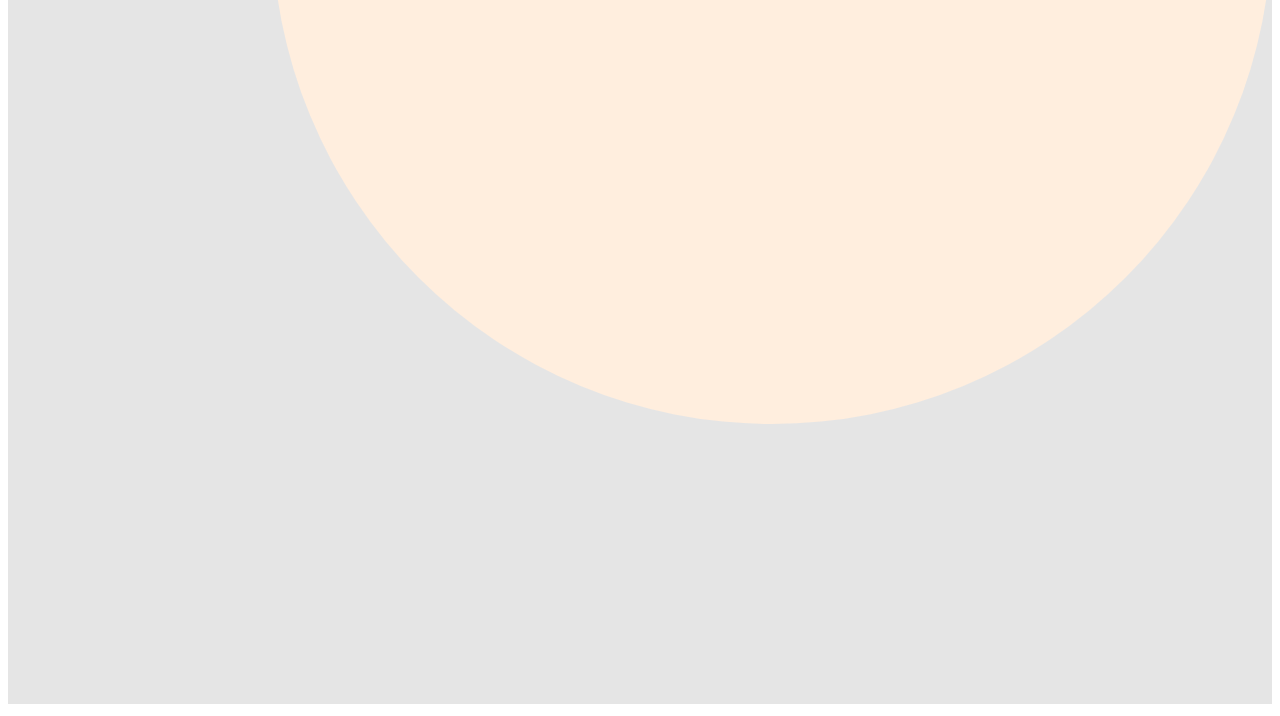
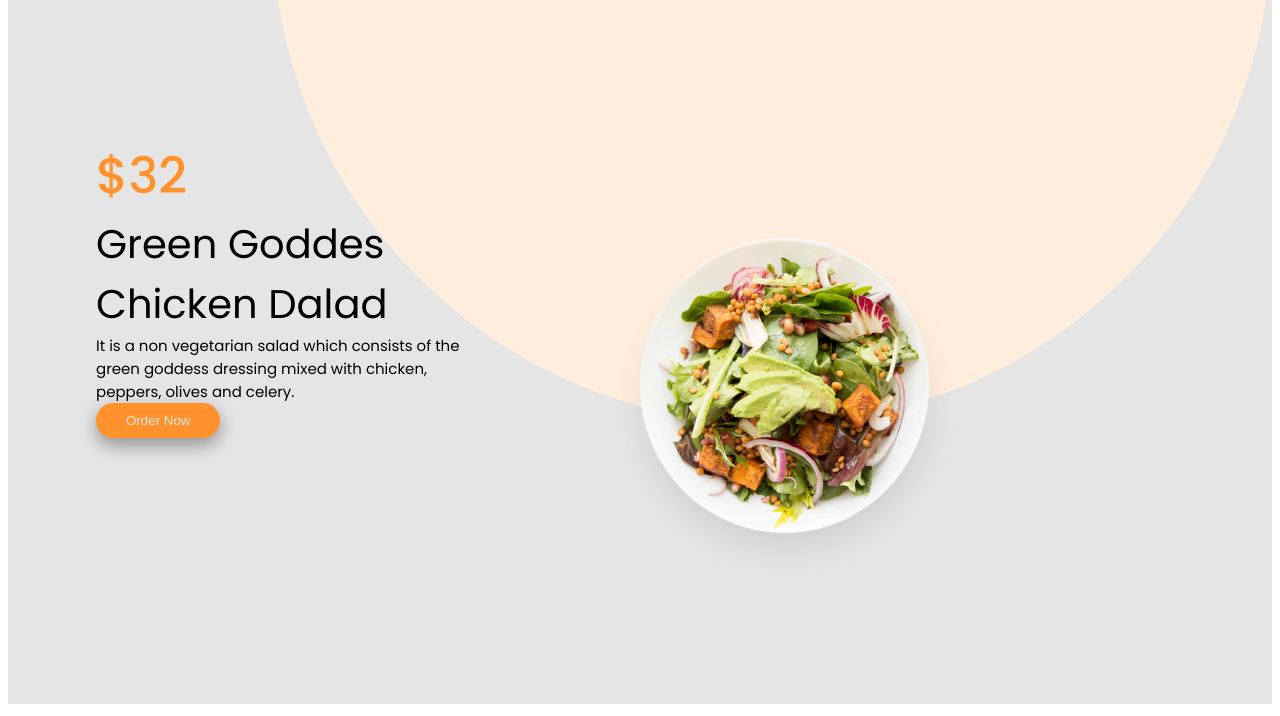
Before and after one commit to DFam1411/test_js1, a website: page testjs4/index.html in a window 1280 px wide. Shown: the part 84-800 px from the top of the page. Drawn offline with Linux system fonts and the light colour scheme.

Commit message:
added changes

```diff
--- a/testjs4/index.html
+++ b/testjs4/index.html
@@ -38,7 +38,29 @@
                 <img src="./images/log-icon.png" alt="log-icon">
             </a>
         </header>
+        <img class="food_image1" src="./images/food-1.png" alt="Food1">
+
+        <ul class="food_title">
+            <li class="food_title--price">
+                $32
+            </li>
+            <li class="food_title--title">
+                Green Goddes<br>
+                Chicken Dalad
+
+            </li>
+            <li class="food_title--description">
+                It is a non vegetarian salad which consists of the <br>
+                green goddess dressing mixed with chicken, <br>
+                peppers, olives and celery.
+
+            </li>
+            <li class="order">
+                    <button class="order_button">Order Now</button>
+            </li>
+        </ul>
     </div>
+
 </div>
 </body>
 <script src="main.js"></script>
--- a/testjs4/styles.scss
+++ b/testjs4/styles.scss
@@ -4,7 +4,14 @@ $text-color: #333333;
 $section-background: #E5E5E5;
 $round-background: #FFEEDE;
 
+.food_image1 {
+  position: absolute;
+  center: 0;
+  right: 305px;
+  top: 300px;
+  z-index: 1;
 
+}
 .wrapper {
   width: 100%;
   max-width: 1280px;
@@ -28,7 +35,9 @@ $round-background: #FFEEDE;
     }
   }
 }
-
+.logo {
+  margin-left: 60px;
+}
 .header {
   font-family: 'Poppins';
   font-style: normal;
@@ -67,3 +76,50 @@ $round-background: #FFEEDE;
     }
   }
 }
+/*
+.food_title {
+  list-style-type: none;
+  position: absolute;
+  margin-left: 23px;
+  z-index: 2;
+  &__price {
+    font-style: normal;
+    font-weight: 500;
+  }
+}
+*/
+.food_title {
+  list-style-type: none;
+  position: absolute;
+  left: 25px;
+  bottom: 250px;
+  margin-left: 23px;
+  z-index: 2;
+  font-family: 'Poppins';
+  &--price {
+    font-weight: 500;
+    font-size: 50px;
+    color: #ff922c;
+  }
+  &--title {
+    font-size: 40px;
+  }
+  &--description {
+    font-size: 15px;
+  }
+
+}
+
+
+.order_button {
+  background-color: #ff922c;
+  color: #E5E5E5;
+  border-color: #ff922c;
+  border-radius: 30px;
+  padding-top: 10px;
+  padding-bottom: 10px;
+  padding-left: 30px;
+  padding-right: 30px;
+  border: none;
+  box-shadow: 0 8px 16px 0 rgba(0, 0, 0, 0.2), 0 6px 20px 0 rgba(0, 0, 0, 0.19);
+}
```
Also changed, not shown: testjs4/images/food-1.png (added), testjs4/styles.css.
